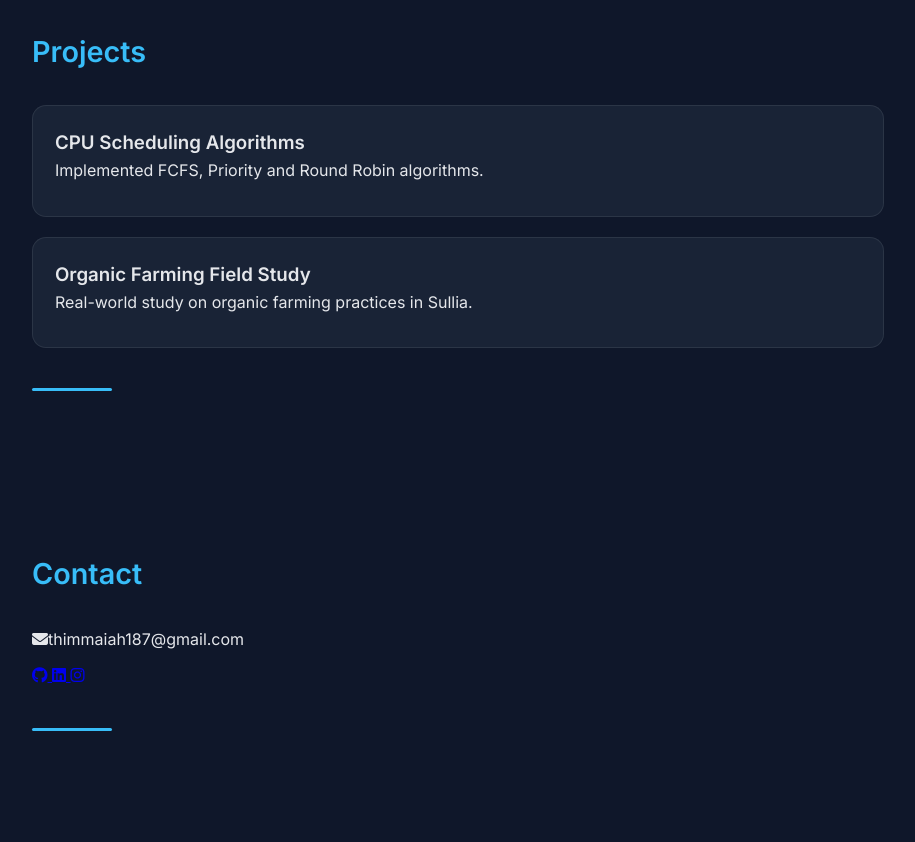
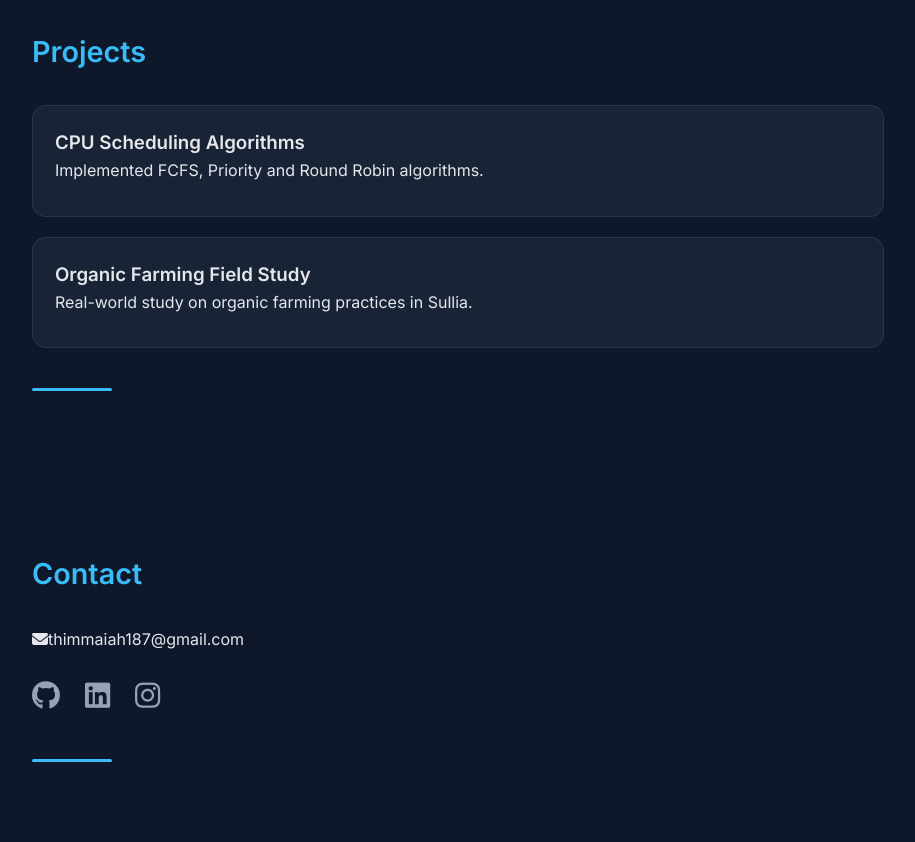
Before and after one commit to Thimmaiah187/Thimmaiah.github.io, a plain HTML site: page index.html in a window 1280 px wide. Shown: the part 1376-2218 px from the top of the page, without its empty margins (182-1097 px from the left). Before the commit the page ends 2187 px from the top, so only its background shows below. Drawn offline with nearby package versions, Linux system fonts and the light colour scheme.

Commit message:
ig changes

```diff
--- a/style.css
+++ b/style.css
@@ -139,3 +139,19 @@ section::after {
   margin-top: 40px;
   border-radius: 10px;
 }
+.social-links {
+  display: flex;
+  gap: 25px;
+  margin-top: 20px;
+}
+
+.social-links a {
+  font-size: 1.8rem;
+  color: #94a3b8;
+  transition: transform 0.3s ease, color 0.3s ease;
+}
+
+.social-links a:hover {
+  color: #38bdf8;
+  transform: translateY(-4px);
+}
```
